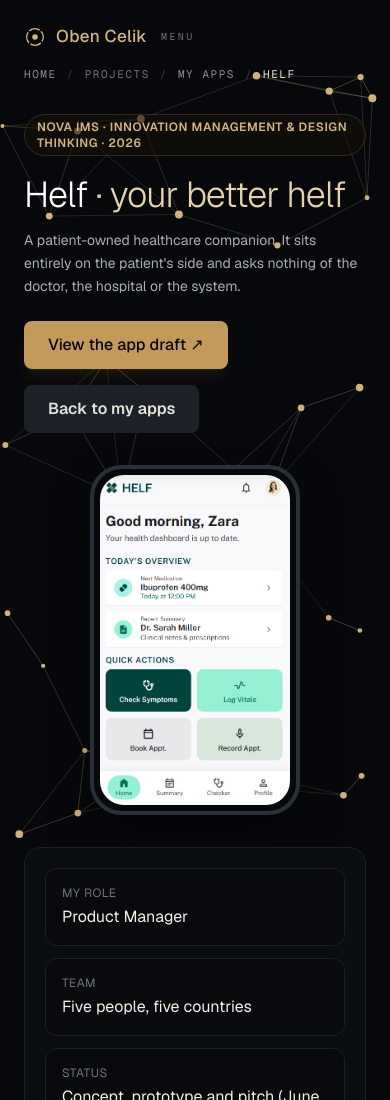
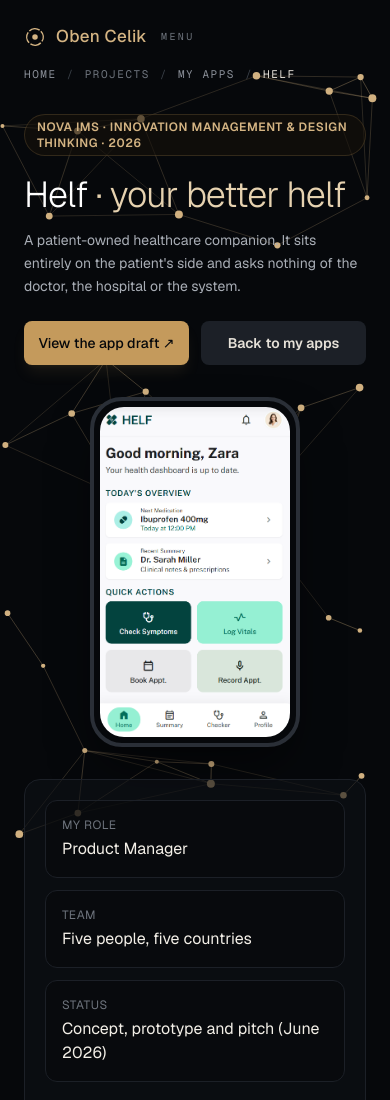
Before and after one commit to isaobencelik/portfolio, a plain HTML site: page helf.html in a window 390 px wide. Shown: the top 1100 px of the page. Drawn offline with nearby package versions, Linux system fonts and the light colour scheme.

Commit message:
Helf page: keep the two hero buttons side by side on mobile
Co-Authored-By: Claude Sonnet 5.5 <noreply@anthropic.com>
Claude-Session: https://claude.ai/code/session_01QRgg41JzyoCnoLVEYhtC7b

```diff
--- a/helf.html
+++ b/helf.html
@@ -90,12 +90,12 @@
         <p class="text-slate-400 text-sm sm:text-xl max-w-2xl leading-relaxed">
           A patient-owned healthcare companion. It sits entirely on the patient's side and asks nothing of the doctor, the hospital or the system.
         </p>
-        <div class="flex flex-wrap gap-4 mt-6 sm:mt-8">
+        <div class="flex gap-3 sm:gap-4 mt-6 sm:mt-8">
           <a href="https://stitch.withgoogle.com/preview/12623552580555225340?node-id=62b514340cd04b4a98eb392315ce709d" target="_blank" rel="noopener"
-             class="px-6 py-3 rounded-lg bg-gold-500 text-slate-950 font-medium hover:bg-gold-400 transition shadow-lg shadow-gold-500/10">
+             class="flex-1 sm:flex-none text-center text-sm sm:text-base px-3 sm:px-6 py-3 rounded-lg bg-gold-500 text-slate-950 font-medium hover:bg-gold-400 transition shadow-lg shadow-gold-500/10">
             View the app draft &#8599;
           </a>
-          <a href="apps.html" class="px-6 py-3 rounded-lg bg-slate-800 text-slate-200 font-semibold hover:bg-slate-700 transition">Back to my apps</a>
+          <a href="apps.html" class="flex-1 sm:flex-none text-center text-sm sm:text-base px-3 sm:px-6 py-3 rounded-lg bg-slate-800 text-slate-200 font-semibold hover:bg-slate-700 transition">Back to my apps</a>
         </div>
       </div>
 
```
